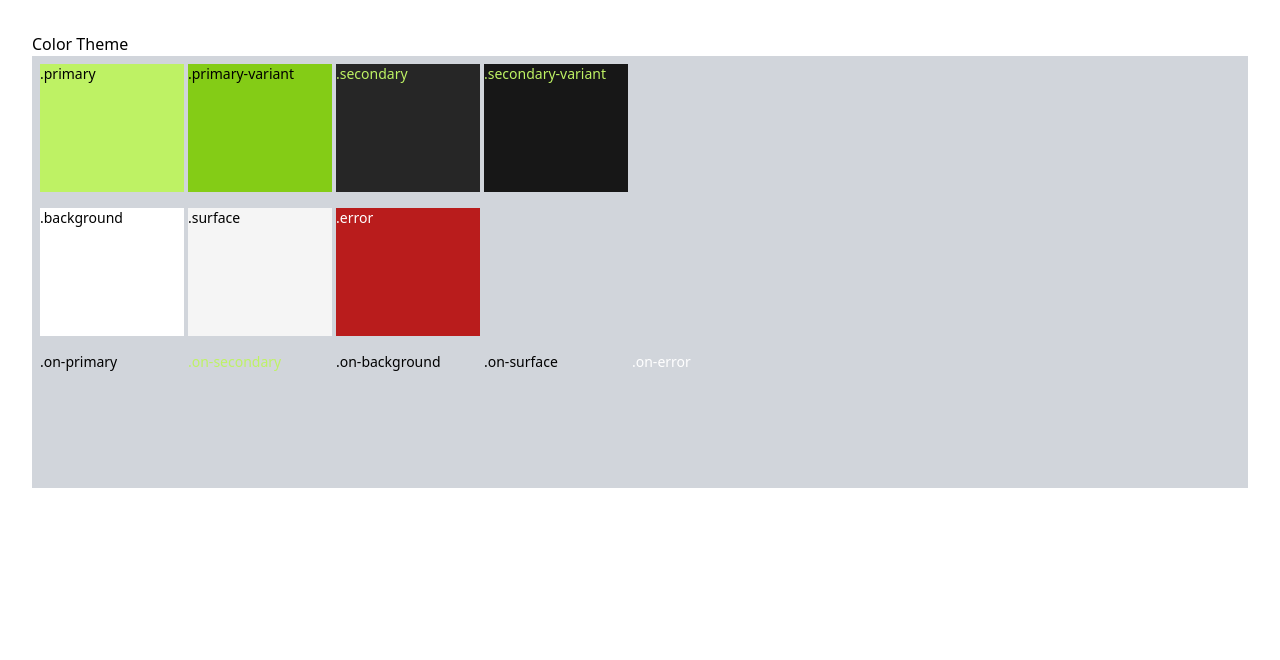
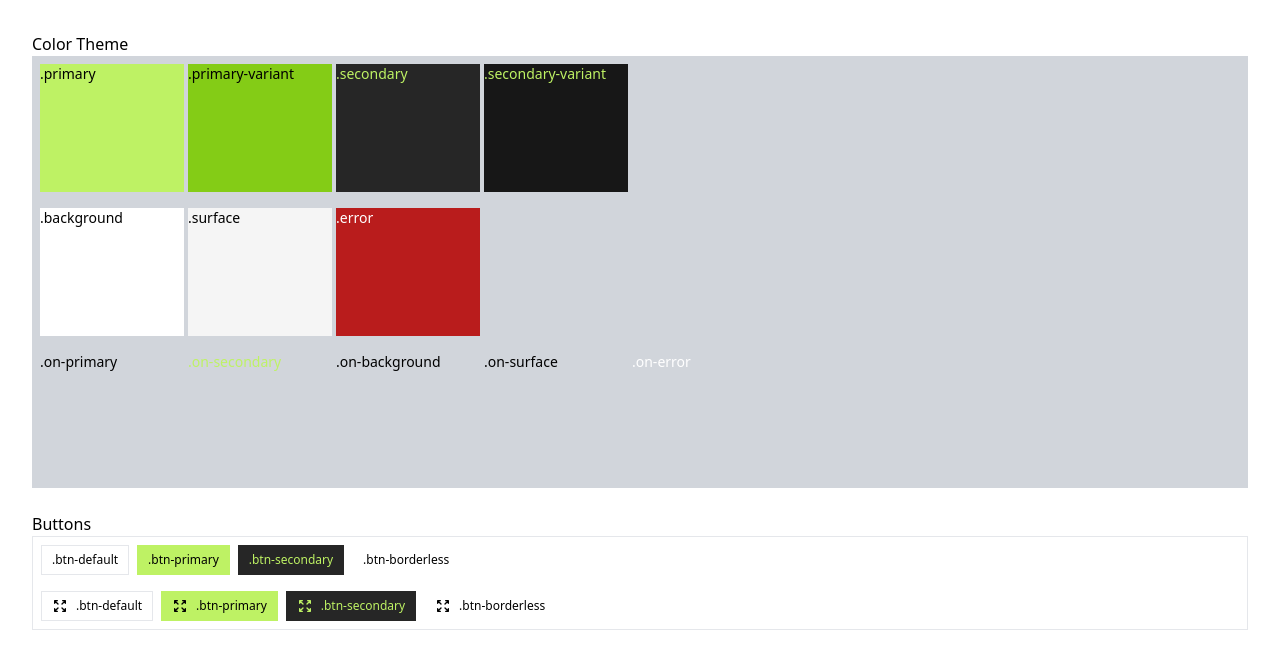
Before and after one commit to f7g/p1-ui-library, a React (Create React App) app: page / in a window 1280 px wide. Shown: the top 660 px of the page. Built offline with nearby package versions, Linux system fonts and the light colour scheme.

Commit message:
Add buttons

```diff
--- a/package.json
+++ b/package.json
@@ -3,6 +3,7 @@
   "version": "0.1.0",
   "private": true,
   "dependencies": {
+    "@heroicons/react": "^1.0.6",
     "@testing-library/jest-dom": "^5.16.4",
     "@testing-library/react": "^13.3.0",
     "@testing-library/user-event": "^13.5.0",
--- a/src/App.js
+++ b/src/App.js
@@ -1,12 +1,18 @@
+import { ArrowsExpandIcon } from "@heroicons/react/outline";
+
 function App() {
   return (
     <div className="space-y-6 p-8">
       <ColorTheme />
+      <Buttons />
     </div>
   );
 }
 
 function ColorTheme() {
+  const Container = (props) => (
+    <div className="p-2 text-sm bg-gray-300">{props.children}</div>
+  );
   const Box = (props) => (
     <div className={"w-36 h-32 inline-block mr-1 " + props.className}>
       {props.children}
@@ -15,23 +21,56 @@ function ColorTheme() {
   return (
     <section>
       <h2>Color Theme</h2>
-      <div className="p-2 text-sm bg-gray-300">
+      <Container>
         <Box className="primary on-primary">.primary</Box>
         <Box className="primary-variant on-primary">.primary-variant</Box>
         <Box className="secondary on-secondary">.secondary</Box>
         <Box className="secondary-variant on-secondary">.secondary-variant</Box>
-      </div>
-      <div className="p-2 text-sm bg-gray-300">
+      </Container>
+      <Container>
         <Box className="background">.background</Box>
         <Box className="surface">.surface</Box>
         <Box className="error on-error">.error</Box>
-      </div>
-      <div className="p-2 text-sm bg-gray-300">
+      </Container>
+      <Container>
         <Box className="on-primary">.on-primary</Box>
         <Box className="on-secondary">.on-secondary</Box>
         <Box className="on-background">.on-background</Box>
         <Box className="on-surface">.on-surface</Box>
         <Box className="on-error">.on-error</Box>
+      </Container>
+    </section>
+  );
+}
+
+function Buttons() {
+  return (
+    <section>
+      <h2>Buttons</h2>
+      <div className="border">
+        <div className="p-2 text-sm">
+          {[
+            "btn-default",
+            "btn-primary",
+            "btn-secondary",
+            "btn-borderless",
+          ].map((className) => (
+            <button className={"mr-2 " + className}>.{className}</button>
+          ))}
+        </div>
+        <div className="p-2 text-sm">
+          {[
+            "btn-default",
+            "btn-primary",
+            "btn-secondary",
+            "btn-borderless",
+          ].map((className) => (
+            <button className={"mr-2 " + className}>
+              <ArrowsExpandIcon className="icon-xs mr-2" />
+              <span>.{className}</span>
+            </button>
+          ))}
+        </div>
       </div>
     </section>
   );
--- a/src/index.css
+++ b/src/index.css
@@ -41,10 +41,23 @@
     @apply text-white;
   }
 
+  .btn {
+    @apply inline-flex items-center px-2.5 py-1.5 border text-xs font-medium hover:opacity-80;
+  }
   .btn-default {
+    @apply btn;
   }
   .btn-primary {
+    @apply btn border-transparent primary on-primary;
   }
-  .btn-transparent {
+  .btn-secondary {
+    @apply btn border-transparent secondary on-secondary;
+  }
+  .btn-borderless {
+    @apply btn border-transparent;
+  }
+
+  .icon-xs {
+    @apply w-4 h-4;
   }
 }
```
Also changed, not shown: 1 other file (tests, documents, lock files or other folders).
